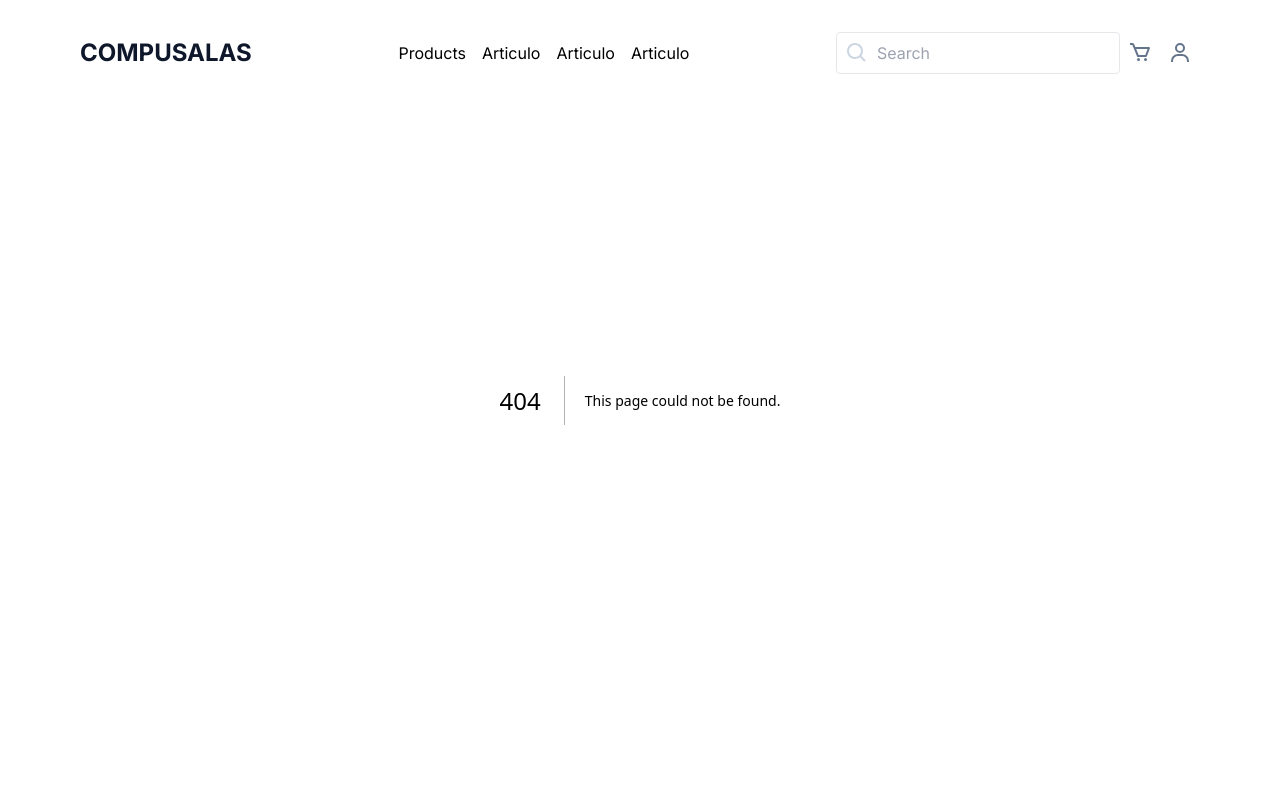
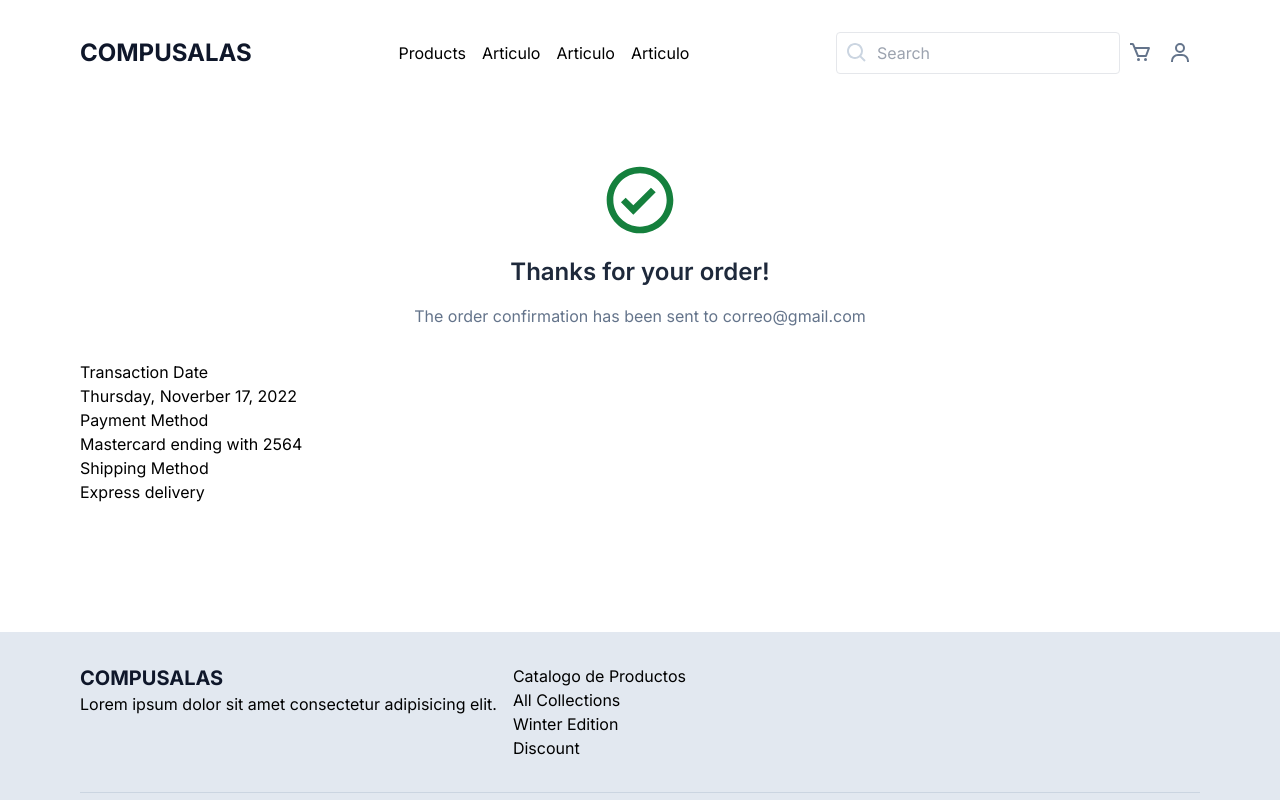
Before and after one commit to GersonGarayar20/compusalas, a Next.js app: page /transaction in a window 1280 px wide. Before the commit this address had no page. Shown: the top 800 px of the page. Built offline with nearby package versions, Linux system fonts and the light colour scheme.

Commit message:
feat: creando page transaction

```diff
--- a/src/app/cart/page.tsx
+++ b/src/app/cart/page.tsx
@@ -1,3 +1,4 @@
+import Link from "next/link";
 import React from "react";
 
 export default function page() {
@@ -77,9 +78,11 @@ export default function page() {
             <p>Grand total</p>
             <p>$2000</p>
           </div>
-          <button className="bg-slate-900 text-slate-200 w-full py-3 rounded">
-            Checkout now
-          </button>
+          <Link href="payment">
+            <button className="bg-slate-900 text-slate-200 w-full py-3 rounded">
+              Checkout now
+            </button>
+          </Link>
         </div>
       </aside>
     </main>
--- /dev/null
+++ b/src/app/payment/page.tsx
@@ -0,0 +1,57 @@
+import Link from "next/link";
+import React from "react";
+
+export default function page() {
+  return (
+    <main className="max-w-6xl mx-auto px-4 py-32">
+      <div>
+        <p>Cart / Payment</p>
+      </div>
+      <aside>
+        <div>
+          <div>
+            <p>Your Order</p>
+            <div>
+              <div>
+                <img src="" alt="" />
+              </div>
+              <div>
+                <p>Laptop</p>
+                <p>500</p>
+              </div>
+            </div>
+          </div>
+
+          <form>
+            <input type="text" placeholder="Add discount code" />
+            <button>Apply</button>
+          </form>
+
+          <p>
+            New customer? <a href="">Sign up</a> to get better offer
+          </p>
+
+          <div>
+            <div className="flex justify-between">
+              <p>Subtotal</p>
+              <p>$2000</p>
+            </div>
+            <div className="flex justify-between">
+              <p>Discount</p>
+              <p>$0</p>
+            </div>
+            <div className="flex justify-between">
+              <p>Grand total</p>
+              <p>$2000</p>
+            </div>
+            <Link href="transaction">
+              <button className="bg-slate-200 text-slate-400 w-full py-3 rounded">
+                Checkout now
+              </button>
+            </Link>
+          </div>
+        </div>
+      </aside>
+    </main>
+  );
+}
--- /dev/null
+++ b/src/app/transaction/page.tsx
@@ -0,0 +1,36 @@
+import React from "react";
+
+export default function page() {
+  return (
+    <main className="max-w-6xl mx-auto px-4 py-32">
+      <section>
+        <div className="flex flex-col items-center gap-4 py-8">
+          <svg
+            className="fill-green-700 w-20 h-20"
+            xmlns="http://www.w3.org/2000/svg"
+            width="24"
+            height="24"
+            viewBox="0 0 24 24"
+          >
+            <path d="M12 2C6.486 2 2 6.486 2 12s4.486 10 10 10 10-4.486 10-10S17.514 2 12 2zm0 18c-4.411 0-8-3.589-8-8s3.589-8 8-8 8 3.589 8 8-3.589 8-8 8z"></path>
+            <path d="M9.999 13.587 7.7 11.292l-1.412 1.416 3.713 3.705 6.706-6.706-1.414-1.414z"></path>
+          </svg>
+          <h4 className="font-semibold text-2xl text-slate-800">
+            Thanks for your order!
+          </h4>
+          <p className="text-slate-500">
+            The order confirmation has been sent to correo@gmail.com
+          </p>
+        </div>
+        <div>
+          <h4>Transaction Date</h4>
+          <p>Thursday, Noverber 17, 2022</p>
+          <h4>Payment Method</h4>
+          <p>Mastercard ending with 2564</p>
+          <h4>Shipping Method</h4>
+          <p>Express delivery</p>
+        </div>
+      </section>
+    </main>
+  );
+}
```
